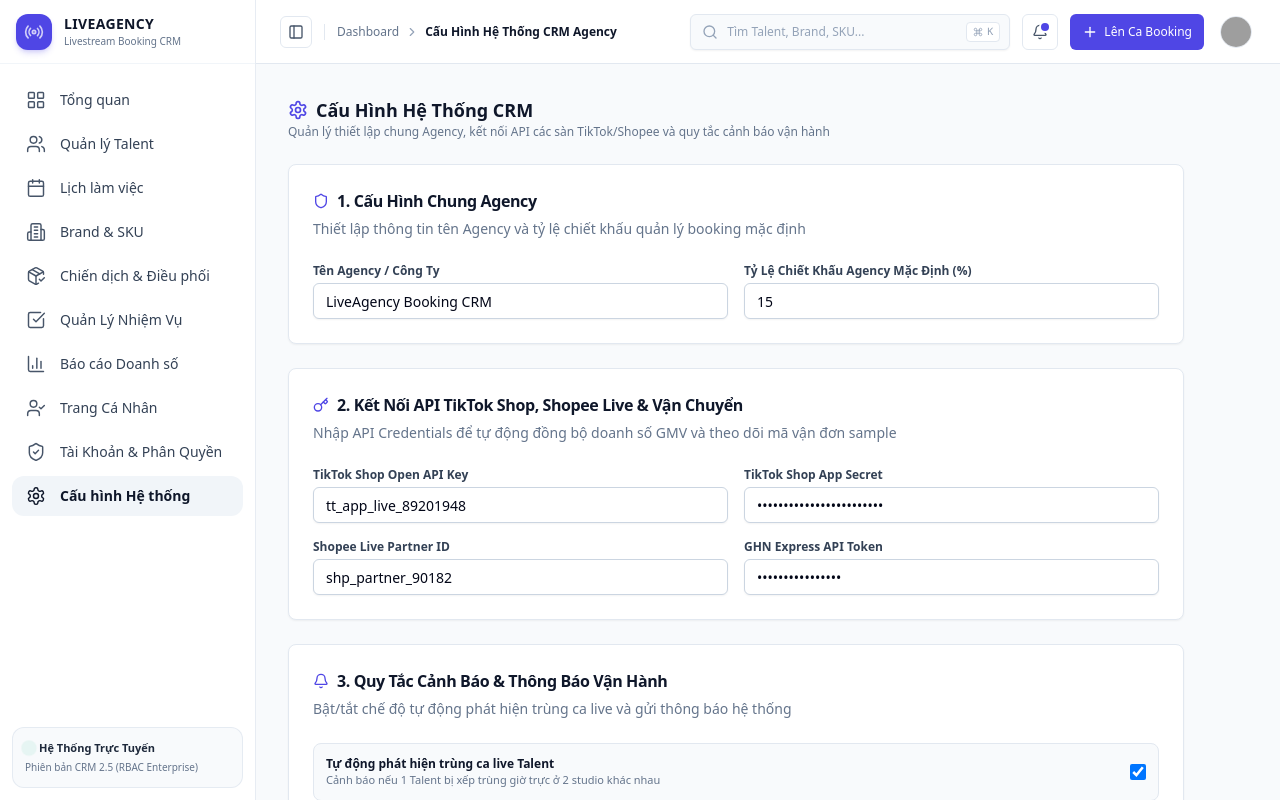
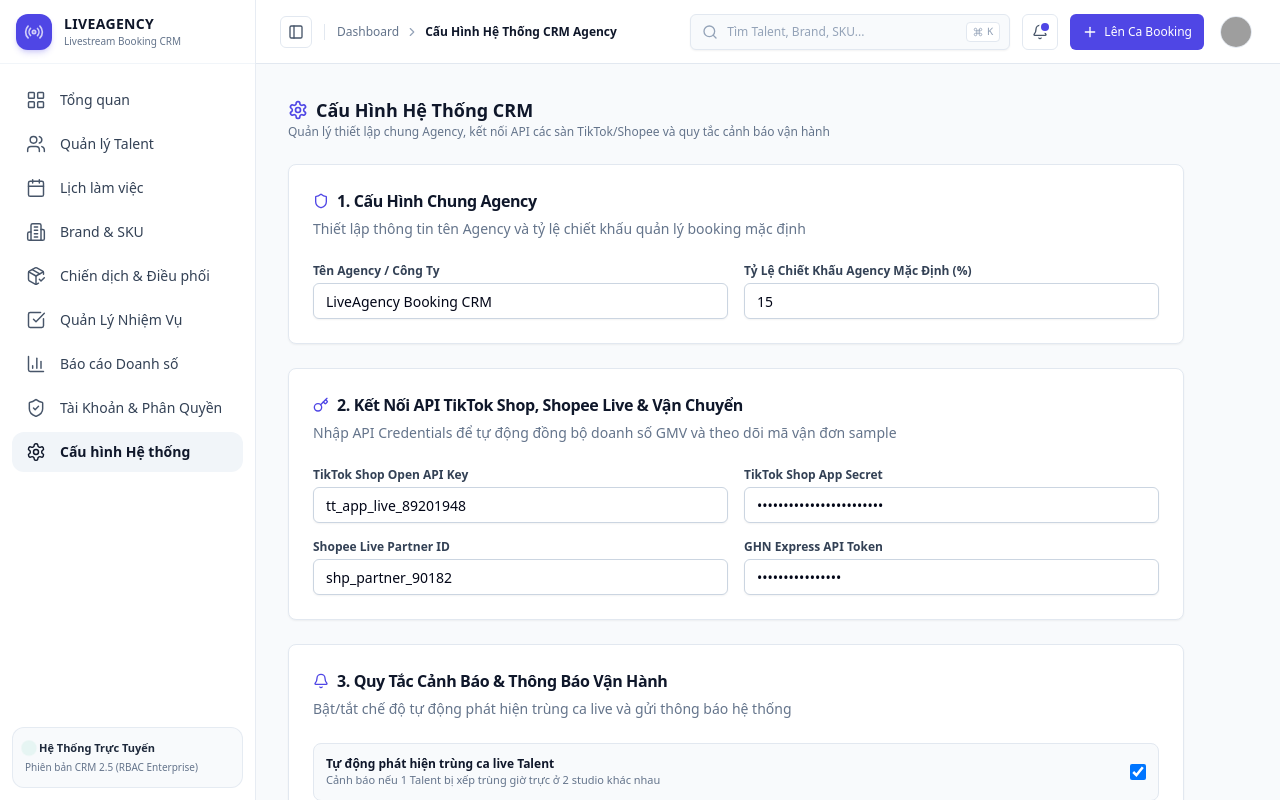
Before and after one commit to BuiHung1696/livestream-crm, a Next.js app: page /settings in a window 1280 px wide. Built offline with nearby package versions, Linux system fonts and the light colour scheme; grey boxes are pictures that could not be loaded.

Commit message:
fix: remove Trang Ca Nhan from sidebar navigation menu

```diff
--- a/src/components/layout/app-sidebar.tsx
+++ b/src/components/layout/app-sidebar.tsx
@@ -62,11 +62,6 @@ const navItems: NavItem[] = [
     title: "Báo cáo Doanh số",
     href: "/reports",
     icon: BarChart3,
-  },
-  {
-    title: "Trang Cá Nhân",
-    href: "/account",
-    icon: UserCheck,
   },
   {
     title: "Tài Khoản & Phân Quyền",
```
